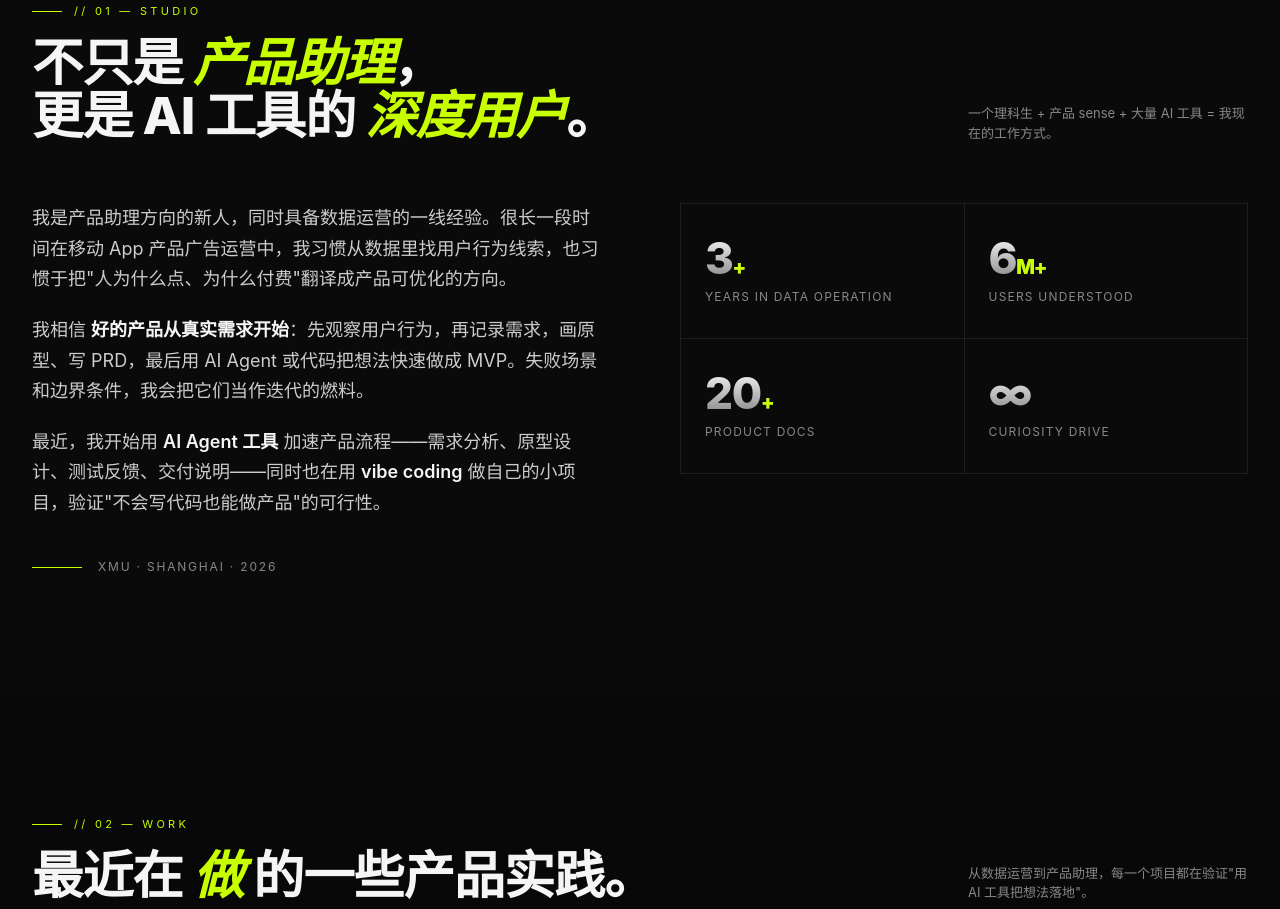
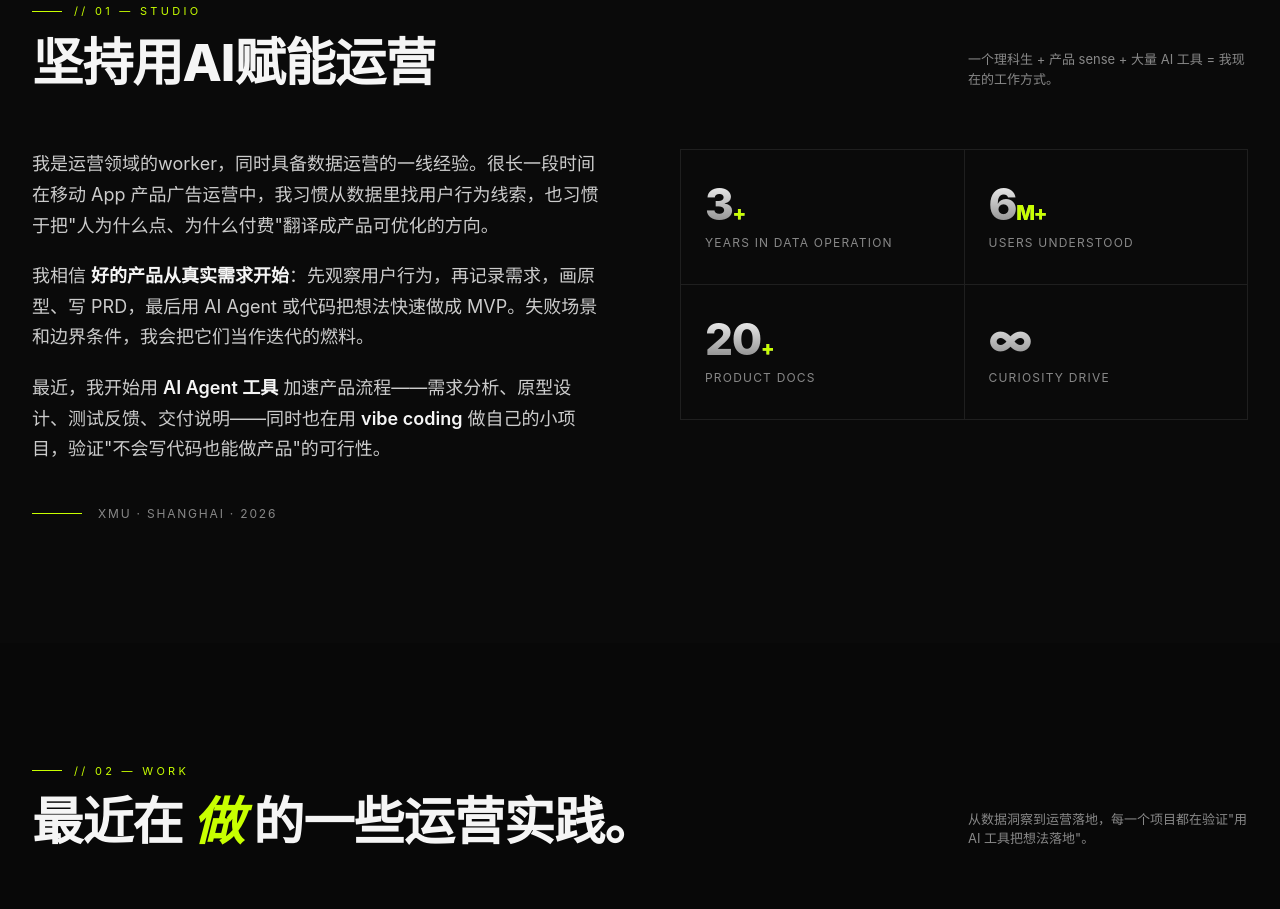
Before and after one commit to niupihhxie/xie-muhan-resume, a plain HTML site: page index.html in a window 1280 px wide. Shown: the part 1205-2114 px from the top of the page. Drawn offline with Linux system fonts and the light colour scheme.

Commit message:
Update product-assistant page: 产品助理 -> 运营

```diff
--- a/index.html
+++ b/index.html
@@ -782,7 +782,7 @@
             <div class="badge-info">
               <div class="badge-name">谢慕涵</div>
               <div class="badge-pinyin">XIE MUHAN</div>
-              <div class="badge-role">产品助理</div>
+              <div class="badge-role">运营</div>
             </div>
             <div class="badge-footer">
               <div class="badge-id">ID: 2026-XMU-SH</div>
@@ -824,14 +824,14 @@
     <div class="section-head reveal">
       <div>
         <div class="section-label">// 01 — STUDIO</div>
-        <h2 class="section-title">不只是 <em>产品助理</em>，<br>更是 AI 工具的 <em>深度用户</em>。</h2>
+        <h2 class="section-title">坚持用AI赋能运营</h2>
       </div>
       <p class="section-meta">一个理科生 + 产品 sense + 大量 AI 工具 = 我现在的工作方式。</p>
     </div>
     <div class="about-grid">
       <div class="about-bio reveal">
         <p>
-          我是产品助理方向的新人，同时具备数据运营的一线经验。很长一段时间在移动 App 产品广告运营中，我习惯从数据里找用户行为线索，也习惯于把"人为什么点、为什么付费"翻译成产品可优化的方向。
+          我是运营领域的worker，同时具备数据运营的一线经验。很长一段时间在移动 App 产品广告运营中，我习惯从数据里找用户行为线索，也习惯于把"人为什么点、为什么付费"翻译成产品可优化的方向。
         </p>
         <p>
           我相信 <strong>好的产品从真实需求开始</strong>：先观察用户行为，再记录需求，画原型、写 PRD，最后用 AI Agent 或代码把想法快速做成 MVP。失败场景和边界条件，我会把它们当作迭代的燃料。
@@ -872,9 +872,9 @@
     <div class="section-head reveal">
       <div>
         <div class="section-label">// 02 — WORK</div>
-        <h2 class="section-title">最近在 <em>做</em> 的一些产品实践。</h2>
+        <h2 class="section-title">最近在 <em>做</em> 的一些运营实践。</h2>
       </div>
-      <p class="section-meta">从数据运营到产品助理，每一个项目都在验证"用 AI 工具把想法落地"。</p>
+      <p class="section-meta">从数据洞察到运营落地，每一个项目都在验证"用 AI 工具把想法落地"。</p>
     </div>
     <div class="work-grid">
       <article class="work-card large reveal">
@@ -950,7 +950,7 @@
       </div>
       <div class="skill-card reveal">
         <div class="skill-icon">02</div>
-        <h4>数据分析与增长</h4>
+        <h4>数据与运营</h4>
         <p>从 SQL 到 CSV，从漏斗到 ROI，用数据理解用户、验证产品假设。</p>
         <div class="skill-list">
           <span>SQL</span><span>Pandas</span><span>Excel</span><span>Tableau</span><span>ROI</span>
```
